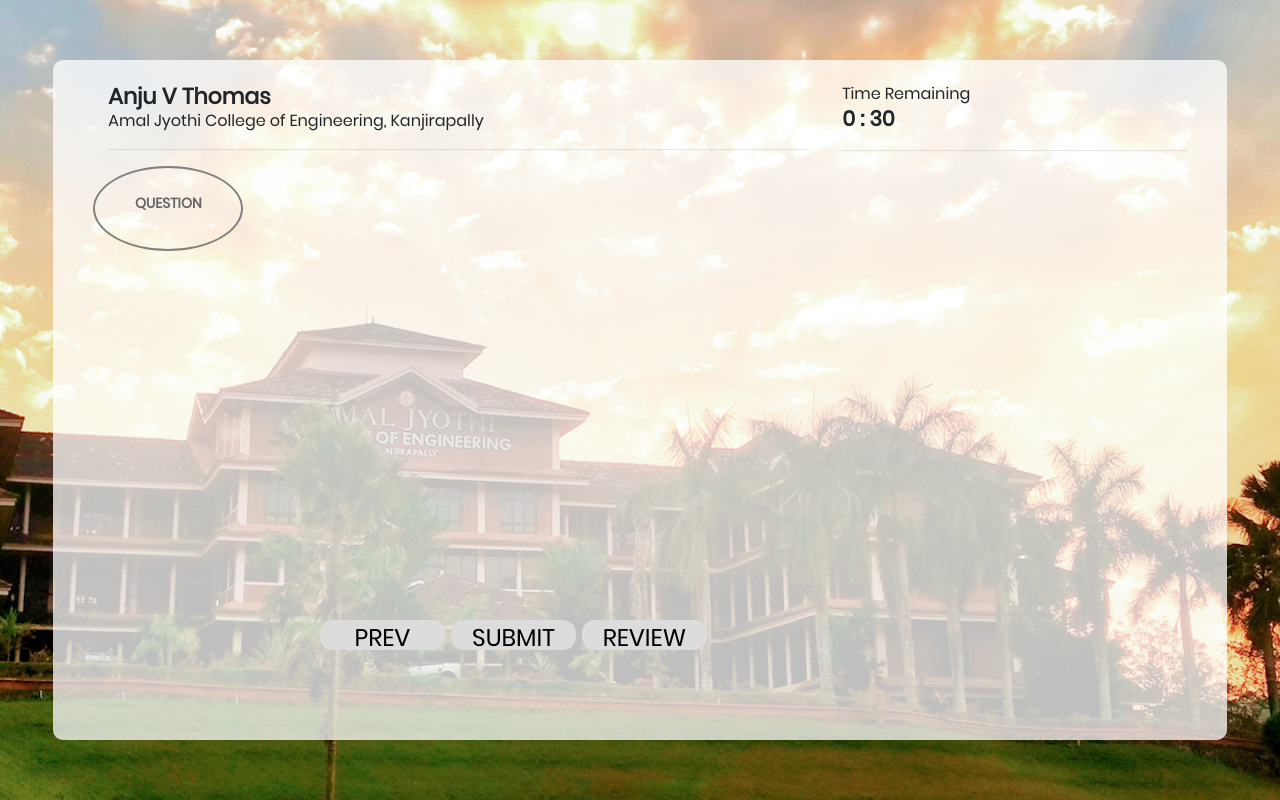
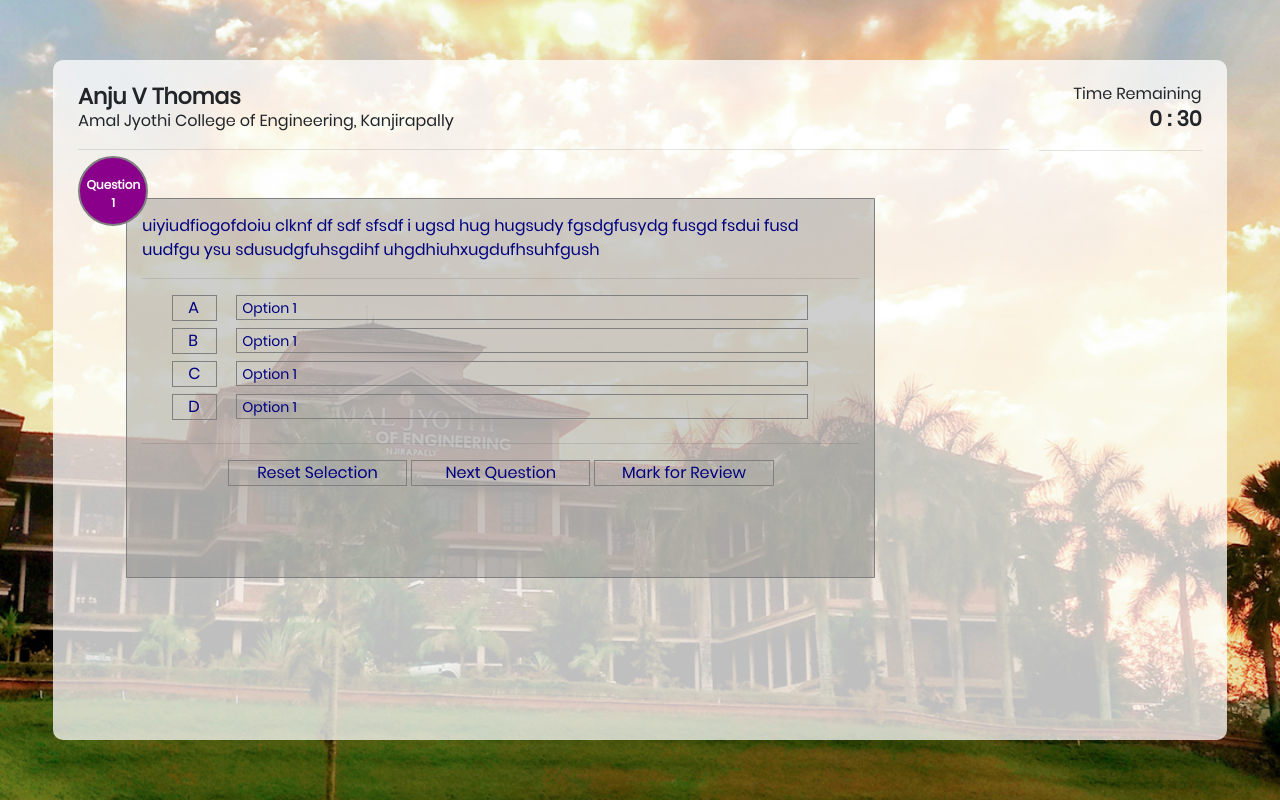
Before and after one commit to amalkjose324/techfest, a PHP site: page /console.php in a window 1280 px wide. Run offline with PHP 8.4, Linux system fonts and the light colour scheme; data that the repository does not hold is empty.

Commit message:
Console page edit

```diff
--- a/console.php
+++ b/console.php
@@ -33,12 +33,13 @@ if (!isset($_SESSION['userid'])) {
 	<div class="limiter">
 		<div class="container-login100">
 			<div class="wrap-quiz100 quiz-bg col-md-11 col-sm-11 ">
-
+				<div class="row">
 					<div class="col-md-12">
-					<div class="col-md-8">
+						<div class="row">
+							<div class="col-md-10">
 								<h5><b class="big_name">Anju V Thomas</b></h5>Amal Jyothi College of Engineering, Kanjirapally<hr>
 							</div>
-					<div class="timer-view col-md-4">
+							<div class="timer-view col-md-2">
 								<h5 class="timer-head">Time Remaining</h5>
 								<?php
 								if (empty($_SESSION['quiz_end_time'])) {
@@ -50,86 +51,89 @@ if (!isset($_SESSION['userid'])) {
 								$time_left     = $quiz_time_end - $quiz_time_now;
 								if ($time_left < 1) {
 									echo "0 : 0";
-
 								} else {
 									echo floor($time_left / 60) . " : " . $time_left % 60;
-
 								}
 								?>
 								<hr>
 							</div>
-
-
-
-					<form name="submit" method="post" action="#">
-						<p class="oval"><b><br>	QUESTION <br><font size="5">
-							<?php
-							$qry = "select * from techfest_questions";
-							$res = mysqli_query($con, $qry);
-							$i   = 0;
-							while ($row = mysqli_fetch_array($res)) {
-								$i = $i + 1;
-								echo "$i </b></font></p><div id='v'><br>";
-								$id = $row['question_id'];
-								echo $row['question_content'];
-								$qry1 = "select * from techfest_choices where choice_question_id='$id'";
-								$res1 = mysqli_query($con, $qry1);
-								$i    = 0;
-								while ($row1 = mysqli_fetch_array($res1)) {
-									?>
-									<input type="radio" name="ans" value="<?php echo $row1['choice_content']; ?>"> <?php echo $row1['choice_content'];?></input>
-									<?php
-								}
-							}
-							?>
+						</div>
+						<div class="circle col-md-2">
+							Question<br>1
+						</div>
+						<div class="question-box col-md-8">
+							uiyiudfiogofdoiu clknf
+							df sdf sfsdf i ugsd hug hugsudy fgsdgfusydg fusgd fsdui fusd uudfgu ysu sdusudgfuhsgdihf uhgdhiuhxugdufhsuhfgush
+							<hr>
+							<div class="col-md-12">
+								<div class="col-md-12">
+									<div class="col-md-1 option-count">
+										<span>A</span>
+									</div>
+									<label class="col-md-11">
+										<input type="radio" name="1" />
+										<div class="box">
+											<span>Option 1</span>
+										</div>
+									</label>
+								</div>
+								<div class="col-md-12">
+									<div class="col-md-1 option-count">
+										<span>B</span>
+									</div>
+									<label class="col-md-11">
+										<input type="radio" name="1" />
+										<div class="box">
+											<span>Option 1</span>
+										</div>
+									</label>
+								</div>
+								<div class="col-md-12">
+									<div class="col-md-1 option-count">
+										<span>C</span>
+									</div>
+									<label class="col-md-11">
+										<input type="radio" name="1" />
+										<div class="box">
+											<span>Option 1</span>
+										</div>
+									</label>
+								</div>
+								<div class="col-md-12">
+									<div class="col-md-1 option-count">
+										<span>D</span>
+									</div>
+									<label class="col-md-11">
+										<input type="radio" name="1" />
+										<div class="box">
+											<span>Option 1</span>
+										</div>
+									</label>
 								</div>
 							</div>
-
-
+							<div class="action-section">
+								<hr>
+								<div class="row">
+									<div class="col-md-12 action-button-group">
+										<div class="col-md-3 action-button">
+											Reset Selection
 										</div>
-
+										<div class="col-md-3 action-button">
+											Next Question
+										</div>
+										<div class="col-md-3 action-button">
+											Mark for Review
 										</div>
 									</div>
-		<div id="i">
-			<br><br>
-			<?php
-			$qry = "select * from techfest_questions";
-			$res = mysqli_query($con, $qry);
-			$i   = 1;
-			while ($row = mysqli_fetch_array($res)) {
-				if ($_SESSION['question_id'] == "") {
-					?>
-					<a class="button1 col-md-2"><?php echo $i;
-					$i = $i + 1;
-					?>
-				</a>
-
-
-				<?php
-			} else {?>
-				<a class="button3 col-md-2"><?php echo $i;
-				$i = $i + 1;
-				?>
-			</a>
-			<?php
-		}
-	}
-	?>
 								</div>
-<div id="b">
-	<input type="button" value="PREV" class="button2">
-	<input type="submit" value="SUBMIT" name="submit" class="button2">
-	<input type="button" value="REVIEW" class="button2">
-</form>
-
-
-<?php
-if (isset($_POST['submit'])) {
-	$_SESSION['question_id'] = $_POST['ans'];
-	echo $_SESSION['question_id'];
-}
-?>
 							</div>
+						</div>
+					</div>
+				</div>
+			</div>
+		</div>
+	</div>
+</body>
 <script src="vendor/jquery/jquery-3.2.1.min.js"></script>
 <!--===============================================================================================-->
 <script src="vendor/bootstrap/js/popper.js"></script>
@@ -143,7 +147,12 @@ if (isset($_POST['submit'])) {
 
 <!--===============================================================================================-->
 <script src="js/main.js"></script>
-
+<script src="js/scripts.js"> </script>
+<!-- <script>
+$(window).resize(function(){
+	window.resizeTo(screen.width,screen.height);
+});
+</script> -->
 </body>
 
 </html>
--- a/css/main.css
+++ b/css/main.css
@@ -33,6 +33,7 @@
 body,
 html {
   height: 100%;
+  overflow: hidden;
   font-family: Poppins-Regular, sans-serif;
 }
 
@@ -250,6 +251,7 @@ iframe {
 }
 
 .timer-view {
+  text-align: -webkit-right;
   font-weight: bold;
   font-size: 21px;
   border-radius: 10px;
@@ -602,10 +604,75 @@ iframe {
   color: white;
   font-weight: bold;
 }
-
-.oval {
-  height: 85px;
-  width: 150px;
+.question-box {
+  min-height: 380px;
+  width: 100%;
+  border: 1px solid gray;
+  color: navy;
+  position: inherit;
+  top: -38px;
+  background: #73737357;
+  left: 48px;
+  border-top-left-radius: 20px;
+  padding: 15px;
+}
+input[type="radio"] {
+  display: none;
+}
+input[type="radio"]:hover  +.box {
+  background-color: #007e90;
+}
+input[type="radio"]:checked + .box {
+  background-color:#007e20;
+}
+input[type="radio"]:checked + .box span {
+  color: white;
+}
+.option-count{
+  display: inline-block;
+  width: 45px;
+  border: 1px solid gray;
+}
+.box {
+  padding-left: 5px;
+  width: 100%;
+  height: 25px;
+  border: 1px solid gray;
+  transition: all 250ms ease;
+  will-change: transition;
+  display: inline-block;
+  text-align: left;
+  cursor: pointer;
+  position: relative;
+}
+.box:active {
+  transform: translateY(10px);
+}
+.box span {
+  transition: all 300ms ease;
+  font-size: 14px;
+  user-select: none;
+  color: navy;
+}
+.action-button{
+  display: inline-block;
+  border: 1px solid gray;
+}
+.action-button-group{
+  text-align: center;
+}
+.circle {
+  height: 70px;
+  top: -10px;
+  width: 70px;
+  z-index: 1;
+  padding-top: 18px;
+  padding-left: 5px;
+  padding-right: 5px;
+  background: darkmagenta;
+  color: white;
+  font-size: 12px;
+  font-weight: bold;
   border: 2px solid #808080;
   border-radius: 50%;
   text-align: center;
--- a/index.php
+++ b/index.php
@@ -122,7 +122,9 @@ if (isset($_POST['login_submit'])) {
 
   <!--===============================================================================================-->
   <script src="js/main.js"></script>
-
+  <script src="js/scripts.js"> </script>
+  <!-- <script>window.open("console.php","fs","height=screen.height,width=screen.width,left=0,top=0;resizable=false,fullscreen=yes,resizable=no"); -->
+  </script>
 </body>
 
 </html>
--- /dev/null
+++ b/js/scripts.js
@@ -0,0 +1,16 @@
+$(document).ready(function(){
+  $(document).keydown(function(event) {
+    if (event.ctrlKey==true && (event.which == '61' || event.which == '107' || event.which == '173' || event.which == '109'  || event.which == '187'  || event.which == '189'  ) ) {
+      event.preventDefault();
+      // 107 Num Key  +
+      //109 Num Key  -
+      //173 Min Key  hyphen/underscor Hey
+      // 61 Plus key  +/=
+    }
+  });
+  $(window).bind('mousewheel DOMMouseScroll', function (event) {
+    if (event.ctrlKey == true) {
+      event.preventDefault();
+    }
+  });
+});
```
Also changed, not shown: bg-console.php (added, +149 -0 lines). Lines whose indentation alone changed are shown as unchanged.
